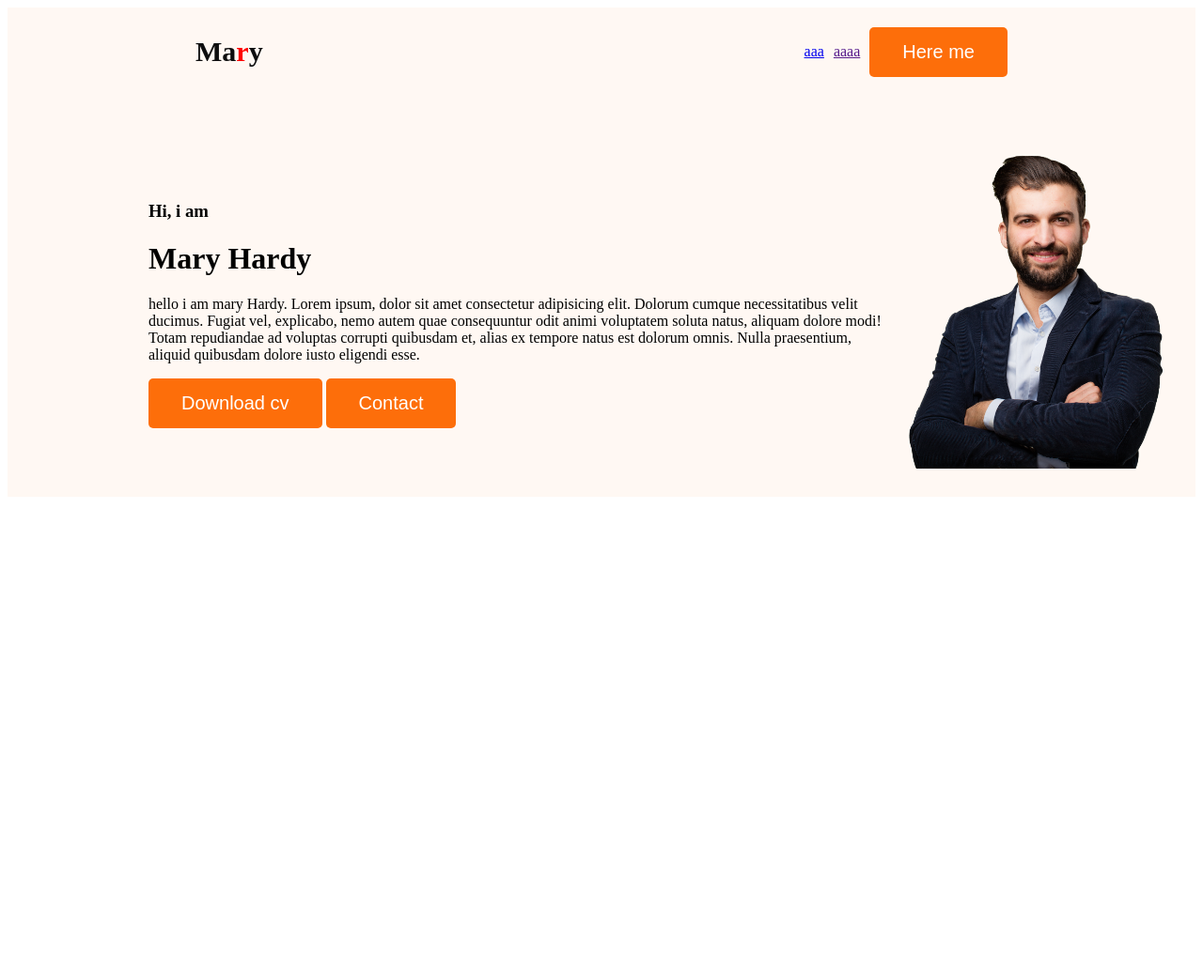
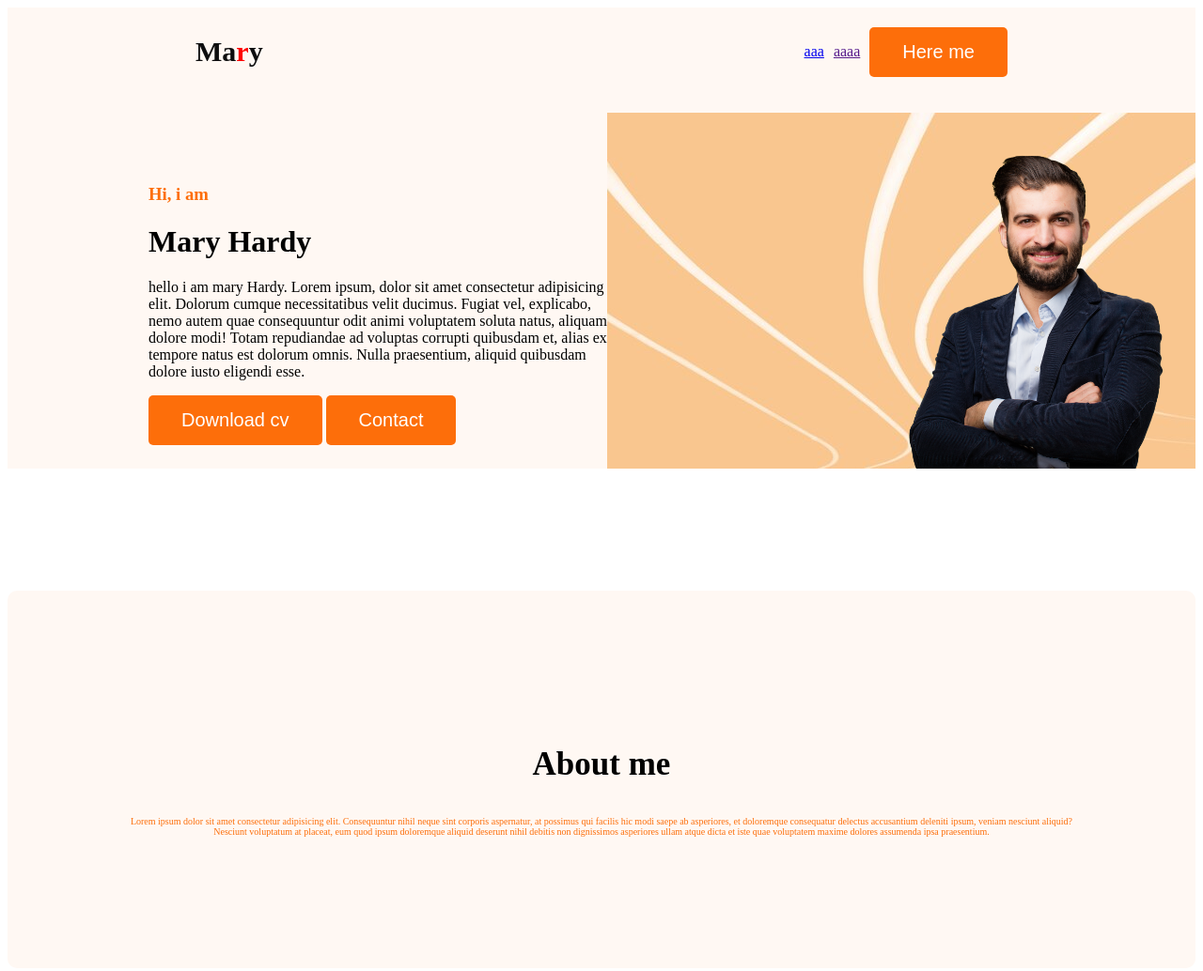
Before and after one commit to azad54/web5, a plain HTML site: page index.html in a window 1280 px wide. Shown: the whole page at 94% size. Before the commit the page ends 800 px from the top, so only its background shows below. Drawn offline with Linux system fonts and the light colour scheme.

Commit message:
section add litle

```diff
--- a/index.html
+++ b/index.html
@@ -26,7 +26,11 @@
             <div class="banner-content">
                 <h3 class="banner-greting">Hi, i am</h3>
                 <h1 class="banner-title"> Mary Hardy</h1>
-            <p> hello i am mary Hardy. Lorem ipsum, dolor sit amet consectetur adipisicing elit. Dolorum cumque necessitatibus velit ducimus. Fugiat vel, explicabo, nemo autem quae consequuntur odit animi voluptatem soluta natus, aliquam dolore modi! Totam repudiandae ad voluptas corrupti quibusdam et, alias ex tempore natus est dolorum omnis. Nulla praesentium, aliquid quibusdam dolore iusto eligendi esse.</p>
+                <p class="banner-pra"> hello i am mary Hardy. Lorem ipsum, dolor sit amet consectetur adipisicing elit.
+                    Dolorum cumque necessitatibus velit ducimus. Fugiat vel, explicabo, nemo autem quae consequuntur
+                    odit animi voluptatem soluta natus, aliquam dolore modi! Totam repudiandae ad voluptas corrupti
+                    quibusdam et, alias ex tempore natus est dolorum omnis. Nulla praesentium, aliquid quibusdam dolore
+                    iusto eligendi esse.</p>
                 <button class="button-primary">Download cv</button>
                 <button class="button-primary">Contact</button>
                 <!--  -->
@@ -38,7 +42,11 @@
     </header>
 
     <main>
+        <section class="about">
+            <h3 class="section-title">About me</h3>
+            <p class="section-description">Lorem ipsum dolor sit amet consectetur adipisicing elit. Consequuntur nihil neque sint corporis aspernatur, at possimus qui facilis hic modi saepe ab asperiores, et doloremque consequatur delectus accusantium deleniti ipsum, veniam nesciunt aliquid? Nesciunt voluptatum at placeat, eum quod ipsum doloremque aliquid deserunt nihil debitis non dignissimos asperiores ullam atque dicta et iste quae voluptatem maxime dolores assumenda ipsa praesentium.</p>
 
+        </section>
     </main>
     <footer>
 
--- a/style/protfolio.css
+++ b/style/protfolio.css
@@ -65,19 +65,72 @@ nav ul li {
 /* header related style  */
 .header{
     background-color: #FFF8F3;
+    /* ekhame picture ar nice je background thakbe seat korbo  */
+    background-image: url(../image/bg1.jpg);
+    /* jodi img ta repert hoy seta off kortehobe */
+    background-repeat: no-repeat;
+    /* img ta nice and right a dite hobe */
+    background-position: bottom right;
 }
 
 /*  */
 .banner{
     /*  */
-    padding: 50px 30px 30px 150px;
+    padding: 50px 30px 0px 150px;
     /* div ar img ta pasa pasi niye ashar jonno display flex */
     display: flex;
     /* banner div and img soman korte align item center */
     align-items: center;
+    /*  */
+    justify-content: space-between;
 }
 /*  */
 .banner .profile-pic{
     width: 300px;
 
 }
+
+/* banner-greting  */
+.banner-greting{
+    /* font-size: 45px; */
+    color: #FD6E0A;
+    /* margin bottom 0 */
+    margin: bottom 0;
+}
+.banner-title{
+    /* font-size: 85px;
+    font-weight: 70px; */
+    /* margin-top: 0px; */
+}
+.banner-pra{
+    margin-top: 5px;
+}
+.banner-content{
+    /* banner ta jate kom hoy tahle div ar text and img dui saite a kora jabe*/
+    max-width: 500px;
+}
+/* .main section styles. */
+
+/* about section style */
+.about{
+    padding: 130px;
+    border-radius: 10px;
+    background-color: #FFF8F3;
+    margin: 130px 0;
+}
+
+/* serction title */
+.section-title{
+    color: black;
+    text-align: center;
+    font-size: 35px;
+    font-weight: 700;
+}
+/*  */
+.section-description{
+    color: #FD6E0A;
+    /* text gula maje nite text size  */
+    text-align: center;
+    font-size: 10px;
+
+}
```
Lines whose indentation alone changed are shown as unchanged.
